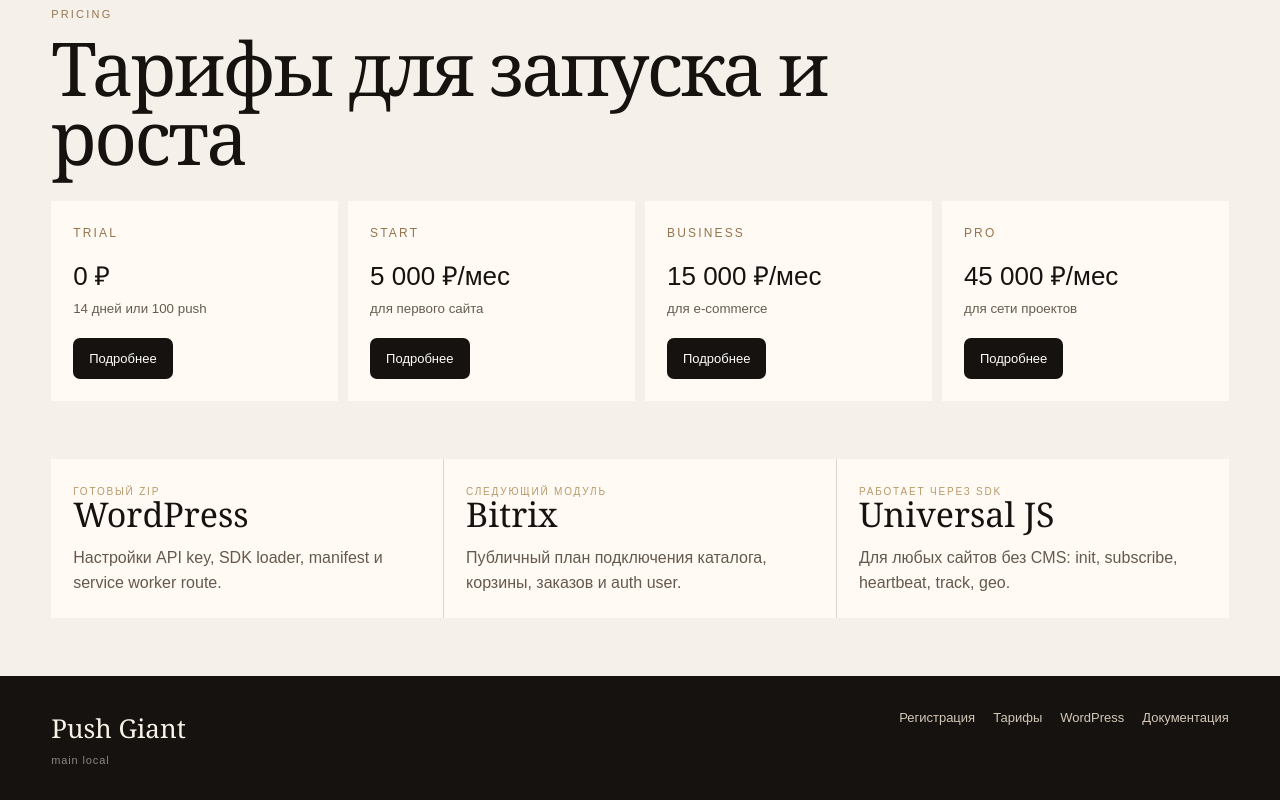
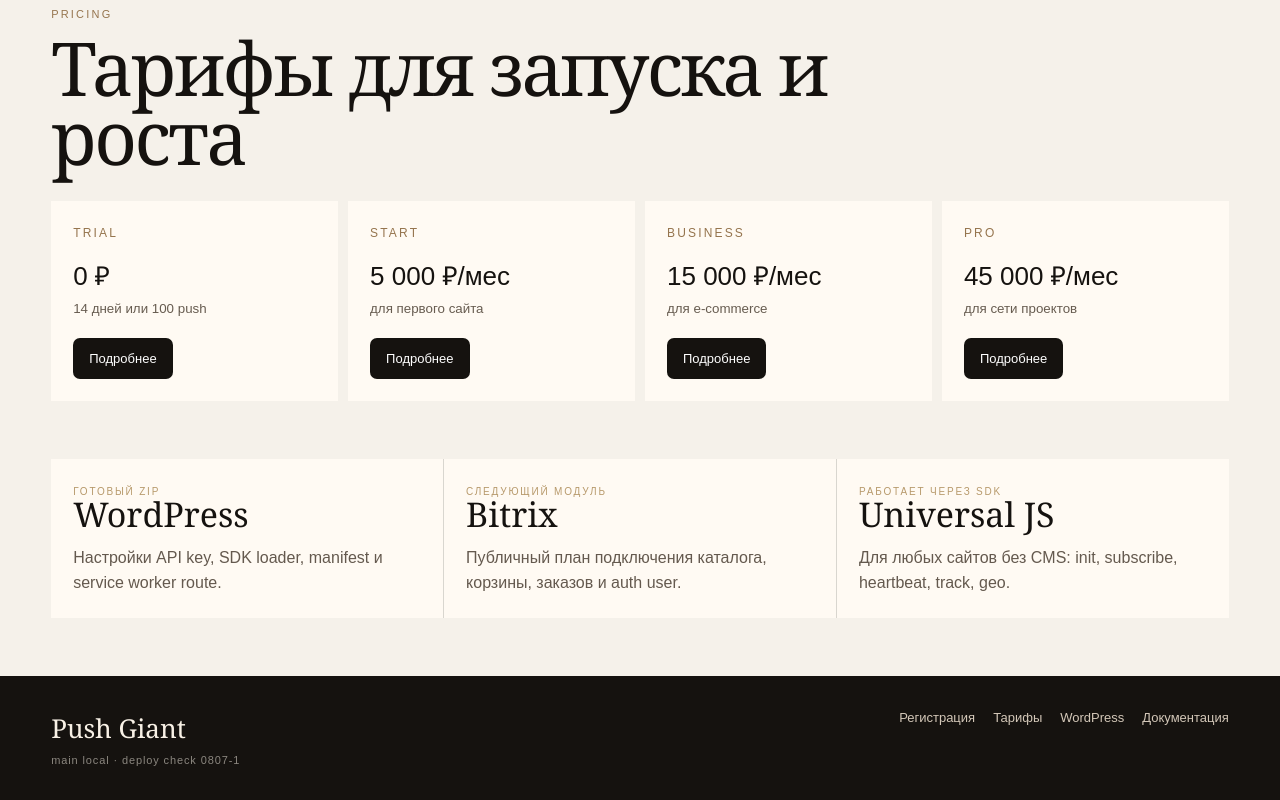
Before and after one commit to mrreduck-lab/Saas-Push-Giant, a Next.js app: page / in a window 1280 px wide. Shown: the part 3074-3874 px from the top of the page. Built offline with nearby package versions, Linux system fonts and the light colour scheme.

Commit message:
Test production autodeploy footer marker

```diff
--- a/app/page.tsx
+++ b/app/page.tsx
@@ -175,7 +175,7 @@ export default function PushGiantHome() {
       <footer className="pgFooter">
         <div>
           <strong>Push Giant</strong>
-          <small>main {buildSha}</small>
+          <small>main {buildSha} · deploy check 0807-1</small>
         </div>
         <nav>
           <a href="/register">Регистрация</a>
```
